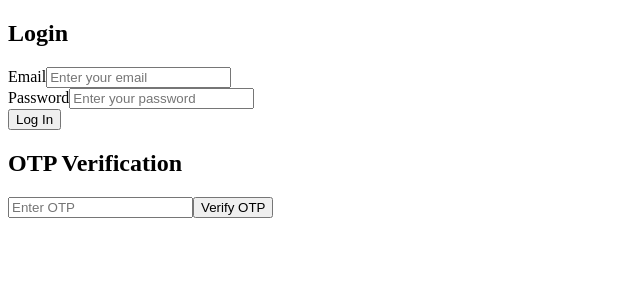
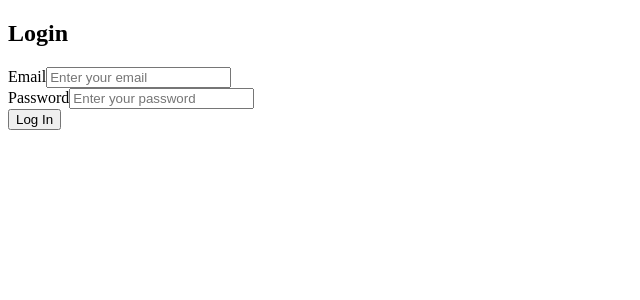
Before and after one commit to RiteshGangwar2022/PUexam, a React (Create React App) app in the folder UIETexam/client/: page /auth/Login in a window 1280 px wide. Shown: the top 300 px of the page, without its empty margins (0-640 px from the left). Built offline with nearby package versions, Linux system fonts and the light colour scheme.

Commit message:
Update Login.js

```diff
--- a/UIETexam/client/src/components/auth/Login.js
+++ b/UIETexam/client/src/components/auth/Login.js
@@ -5,7 +5,7 @@ import { useNavigate } from 'react-router-dom';
 const Login = () => {
     const [email, setEmail] = useState('');
     const [password, setPassword] = useState('');
-    const [showOTPVerification, setShowOTPVerification] = useState(true);
+    const [showOTPVerification, setShowOTPVerification] = useState(false);
     const [otp, setOTP] = useState('');
     const navigate = useNavigate();
     async function submit(e){
```
